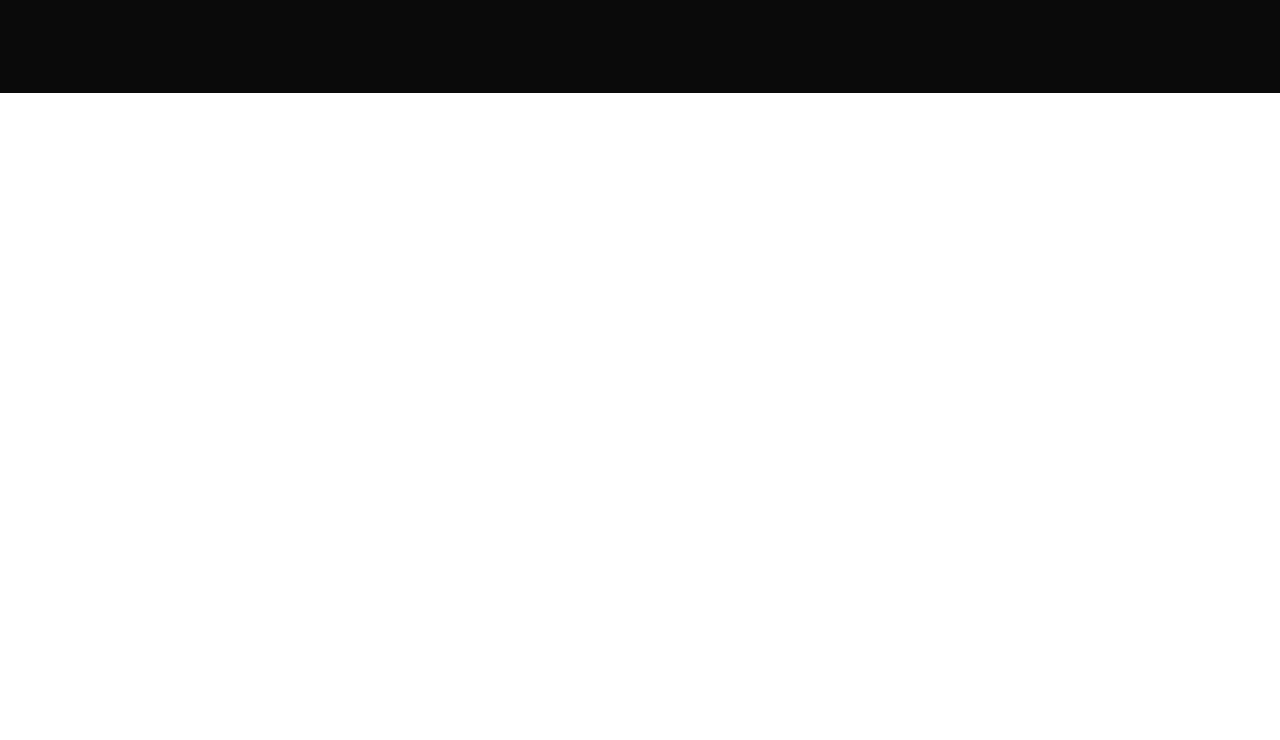
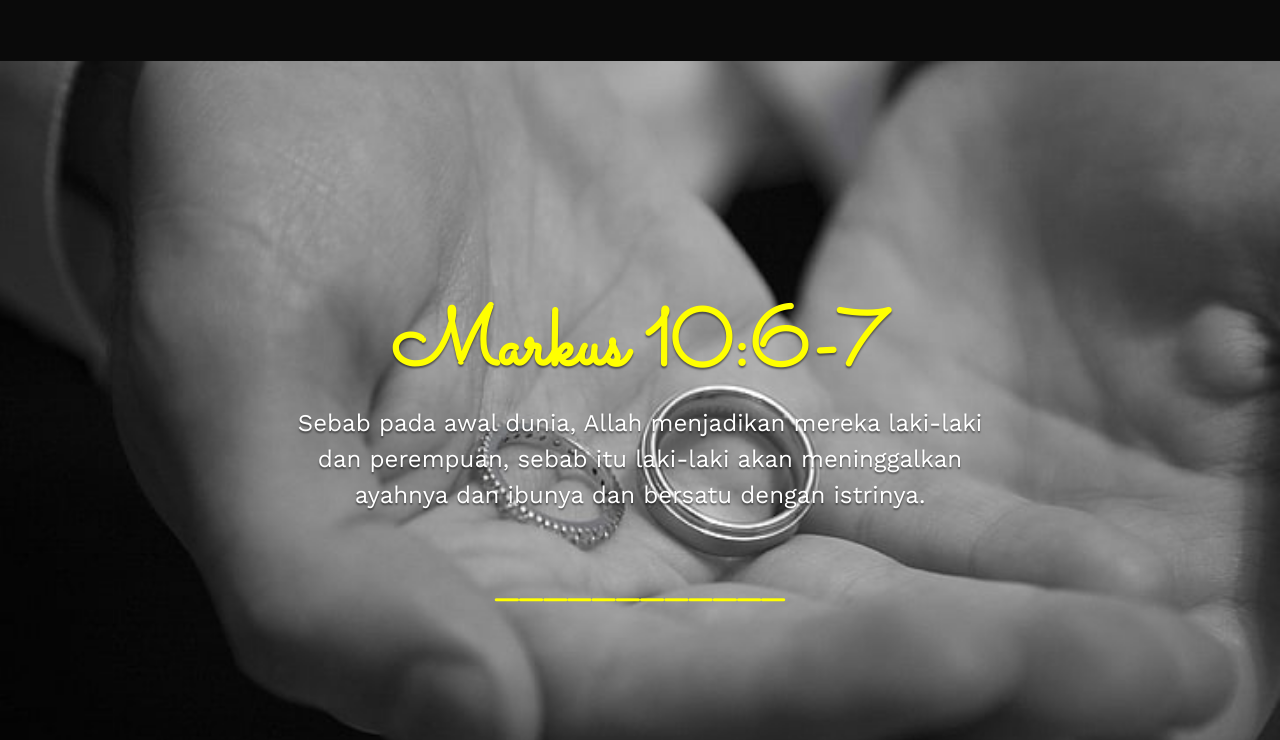
Before and after one commit to Nico-Nainggolan/Nico-weddding, a plain HTML site: page index.html in a window 1280 px wide. Shown: the part 2180-2920 px from the top of the page. Drawn offline with nearby package versions, Linux system fonts and the light colour scheme.

Commit message:
mengupdate tampilan

```diff
--- a/index.html
+++ b/index.html
@@ -45,7 +45,7 @@
             <div class="navbar-nav ms-auto">
               <a class="nav-link" href="#home">Home</a>
               <a class="nav-link" href="#info">Info</a>
-              <a class="nav-link" href="#Injil">Injil</a>
+              <a class="nav-link" href="#injil">Injil</a>
               <a class="nav-link" href="#gallery">Gallery</a>
               <a class="nav-link" href="#rsvp">Rsvp</a>
               <a class="nav-link" href="#gifts">Gifts</a>
@@ -103,7 +103,7 @@
       </div>
     </section>
 
-    <section id="info " class="info">
+    <section id="info" class="info">
       <div class="container">
         <div class="row justify-content-center">
           <div class="col-md-8 col-10 text-center">
@@ -111,6 +111,18 @@
             <p class="alamat">Alamat : Sopo Anugrah <br />Jl. Pattimura No.394, Tomuan, Kec. Siantar Tim., Kota Pematang Siantar</p>
             <a href="https://goo.gl/maps/eA9XHfCqr4HdT4ZBA " target="_blank" class="btn btn-light btn-sm my-3">Klik Untuk Peta</a>
             <p class="description">Diharapkan untuk datang dan tidak salah alamat dan tanggal. Jika tiba di tujuan namun tidak ada tanda-tanda sedang pesta pernikahan, bisa jadi Anda salah alamat atau Jadwal</p>
+          </div>
+        </div>
+      </div>
+    </section>
+
+    <section id="injil" class="injil">
+      <div class="container">
+        <div class="row justify-content-center">
+          <div class="col-md-8 col-10 text-center">
+            <h1>Markus 10:6-7</h1>
+            <p>Sebab pada awal dunia, Allah menjadikan mereka laki-laki dan perempuan, sebab itu laki-laki akan meninggalkan ayahnya dan ibunya dan bersatu dengan istrinya.</p>
+            <h2>____________</h2>
           </div>
         </div>
       </div>
--- a/style.css
+++ b/style.css
@@ -115,14 +115,14 @@ body {
 }
 
 .home h3 {
-  color: #444;
+  color: #000000;
   font-size: 1.5rem;
   margin-bottom: 1rem;
 }
 
 .home p {
   font-size: 1.2rem;
-  color: #666;
+  color: #000000;
 }
 .home .couple {
   margin-top: 100px;
@@ -154,6 +154,37 @@ body {
   margin: auto;
   color: var(--pink);
 }
+
+.injil {
+  background-image: url(img/black-and-white-rings-wedding-bands-wallpaper-preview.jpg);
+  background-size: cover;
+  min-height: 100vh;
+  margin-top: -2rem;
+  padding-top: 15rem;
+  padding-bottom: 2rem;
+}
+
+.injil h1 {
+  color: yellow;
+  font-family: "Sacramento";
+  font-size: 5rem;
+  font-weight: bold;
+  text-shadow: var(--shadow);
+}
+
+.injil p {
+  color: white;
+  font-size: 1.5rem;
+  margin-bottom: 1rem;
+  text-shadow: var(--shadow);
+}
+
+.injil h2 {
+  font-family: "Sacramento";
+  color: yellow;
+  font-size: 5rem;
+}
+
 /* media query */
 /* Extra large */
 @media (max-width: 1200px) {
```
Also changed, not shown: img/black-and-white-rings-wedding-bands-wallpaper-preview.jpg (added), img/bunga.png (deleted), img/c98367055d0ee6e116f2d87188f26fb9.jpg (deleted), img/cross-prayer-faith-jesus-wallpaper-preview.jpg (added), img/design-flower-line-wallpaper-preview (1).jpg (added), img/design-flower-line-wallpaper-preview.jpg (added), img/wedding-2540843_960_720.jpg (added).
